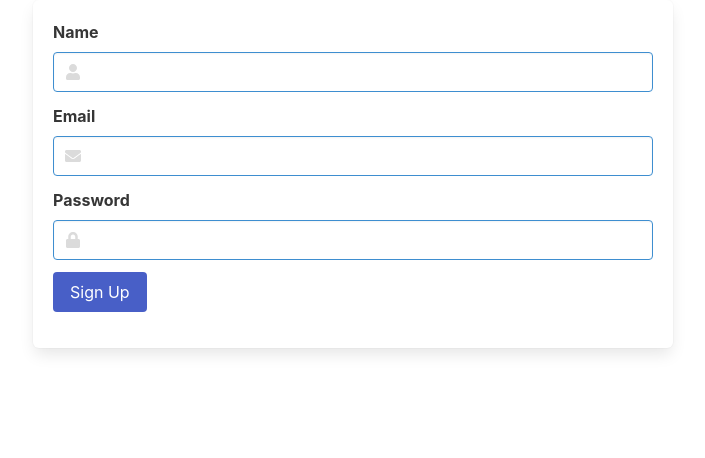
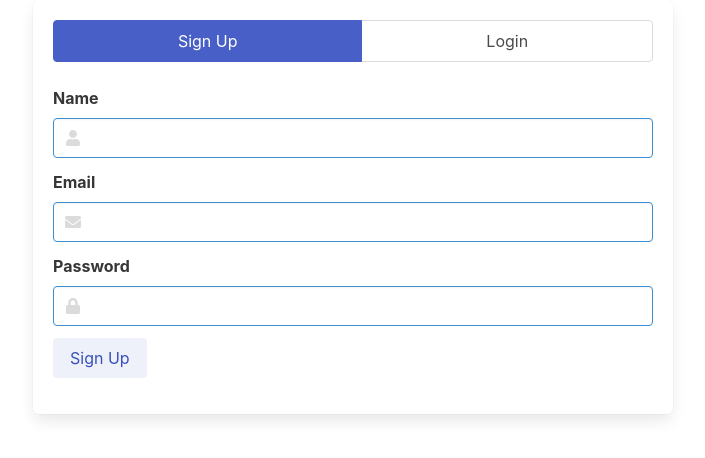
Before and after one commit to EmilyOng/tusk-manager-frontend, a React (Create React App) app: page / in a window 1280 px wide. Shown: the top 458 px of the page, without its empty margins (287-992 px from the left). Built offline with nearby package versions, Linux system fonts and the light colour scheme.

Commit message:
(feat) enable login flow

```diff
--- a/src/components/molecules/InputField.tsx
+++ b/src/components/molecules/InputField.tsx
@@ -12,7 +12,7 @@ type Props = {
   placeholder?: string
   icon?: IconDefinition
   events?: {
-    onChange: (e: ChangeEvent<HTMLInputElement>) => any
+    onChange: (e: React.ChangeEvent<HTMLInputElement>) => any
   }
 }
 
--- a/src/components/organisms/FormSignUp.tsx
+++ b/src/components/organisms/FormAuthentication.tsx
@@ -1,31 +1,37 @@
 import React, { ChangeEvent, FormEvent, useState } from 'react'
 import InputField from '../molecules/InputField'
 import { faUser, faEnvelope, faLock } from '@fortawesome/free-solid-svg-icons'
-import './form-sign-up.css'
 
-export type SignUpForm = {
-  name: string
+export type Form = {
+  name?: string
   email: string
   password: string
 }
 
-type Props = {
-  onSignUp: (form: SignUpForm) => any
+export enum FormMode {
+  SignUp = 'SignUp',
+  Login = 'Login'
 }
 
-const FormSignUp: React.FC<Props> = ({ onSignUp, children }) => {
-  const [form, setForm] = useState<SignUpForm>({
-    name: '',
+type Props = {
+  mode: FormMode
+  onSubmit: (form: Form) => any
+}
+
+const FormAuthentication: React.FC<Props> = ({ mode, onSubmit, children }) => {
+  const isSignUp = mode === FormMode.SignUp
+  const [form, setForm] = useState<Form>({
+    ...(isSignUp ? { name: '' } : {}),
     email: '',
-    password: '',
+    password: ''
   })
 
-  function onSignUp_(e: FormEvent<HTMLFormElement>) {
+  function onSubmit_(e: React.FormEvent<HTMLFormElement>) {
     e.preventDefault()
-    onSignUp(form)
+    onSubmit(form)
   }
 
-  function onInputChange(e: ChangeEvent<HTMLInputElement>) {
+  function onInputChange(e: React.ChangeEvent<HTMLInputElement>) {
     const { name, value } = e.target
     setForm({
       ...form,
@@ -33,15 +39,15 @@ const FormSignUp: React.FC<Props> = ({ onSignUp, children }) => {
     })
   }
   return (
-    <form className="box control form-sign-up" onSubmit={onSignUp_}>
-      <InputField
+    <form className="control" onSubmit={onSubmit_}>
+      {isSignUp && <InputField
         name="name"
         label="Name"
         type="text"
         icon={faUser}
-        value={form.name}
+        value={form.name!}
         events={{ onChange: onInputChange }}
-      />
+      />}
       <InputField
         name="email"
         label="Email"
@@ -59,8 +65,8 @@ const FormSignUp: React.FC<Props> = ({ onSignUp, children }) => {
         events={{ onChange: onInputChange }}
       />
       <div className="control">
-        <button type="submit" className="button is-link">
-          Sign Up
+        <button type="submit" className="button is-light is-link">
+          {isSignUp ? "Sign Up" : "Login" }
         </button>
       </div>
       {children}
@@ -68,4 +74,4 @@ const FormSignUp: React.FC<Props> = ({ onSignUp, children }) => {
   )
 }
 
-export default FormSignUp
+export default FormAuthentication
--- a/src/components/organisms/form-sign-up.css
+++ b/src/components/pages/Authentication.css
@@ -1,4 +1,4 @@
-.form-sign-up {
+.form-authentication {
   max-width: 50%;
   margin-left: auto;
   margin-right: auto;
--- a/src/components/pages/Authentication.tsx
+++ b/src/components/pages/Authentication.tsx
@@ -1,17 +1,21 @@
 import { useState } from 'react'
-import FormSignUp, { SignUpForm } from 'components/organisms/FormSignUp'
+import FormAuthentication, { Form, FormMode } from 'components/organisms/FormAuthentication'
 import { RequestAPI } from 'api/request'
 import Message from 'components/atoms/Message'
+import clsx from 'clsx'
+import './Authentication.css'
 
 function Authentication() {
   const Request = new RequestAPI()
   const [error, setError] = useState('')
+  const [mode, setMode] = useState<FormMode>(FormMode.SignUp)
 
-  function onSignUp(form: SignUpForm) {
+  function onSubmit(form: Form) {
+    function signup() {
       Request.post('http://localhost:5000/api/public/signup', {
         Name: form.name,
         Email: form.email,
-      Password: form.password,
+        Password: form.password
       }).then((res) => {
         if (res.error) {
           setError(res.error)
@@ -19,11 +23,41 @@ function Authentication() {
       })
     }
 
+    function login() {
+      Request.post('http://localhost:5000/api/public/login', {
+        Email: form.email,
+        Password: form.password
+      }).then((res) => {
+        if (res.error) {
+          setError(res.error)
+        } else {
+
+        }
+      })
+    }
+
+    if (mode === FormMode.SignUp) {
+      signup()
+    } else {
+      login()
+    }
+  }
+
   return (
-    <div>
-      <FormSignUp onSignUp={onSignUp}>
+    <div className="box form-authentication">
+      <div className="tabs is-fullwidth is-toggle">
+        <ul>
+          <li className={clsx({'is-active': mode === FormMode.SignUp})} onClick={() => setMode(FormMode.SignUp)}>
+            <a><span>Sign Up</span></a>
+          </li>
+          <li className={clsx({'is-active': mode === FormMode.Login})} onClick={() => setMode(FormMode.Login)}>
+            <a><span>Login</span></a>
+          </li>
+        </ul>
+      </div>
+      <FormAuthentication onSubmit={onSubmit} mode={mode}>
         <Message type="danger" text={error} />
-      </FormSignUp>
+      </FormAuthentication>
     </div>
   )
 }
```
Lines whose indentation alone changed are shown as unchanged.
